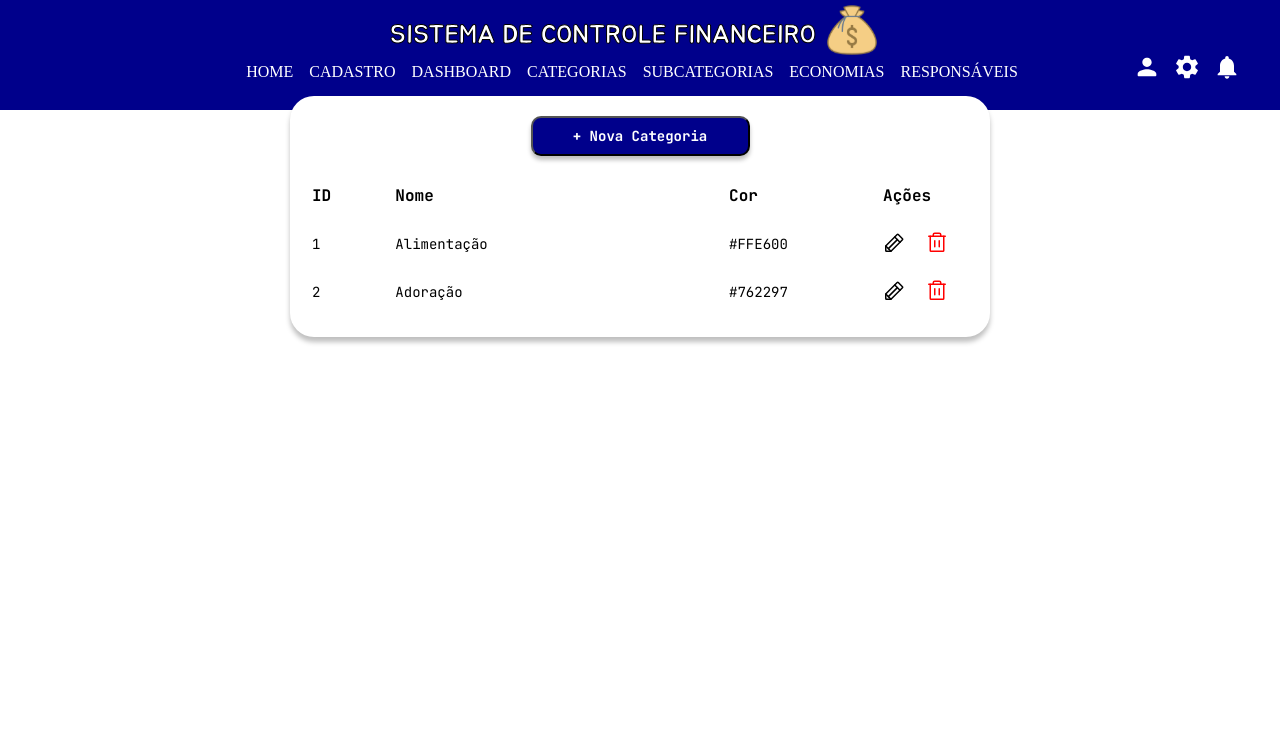
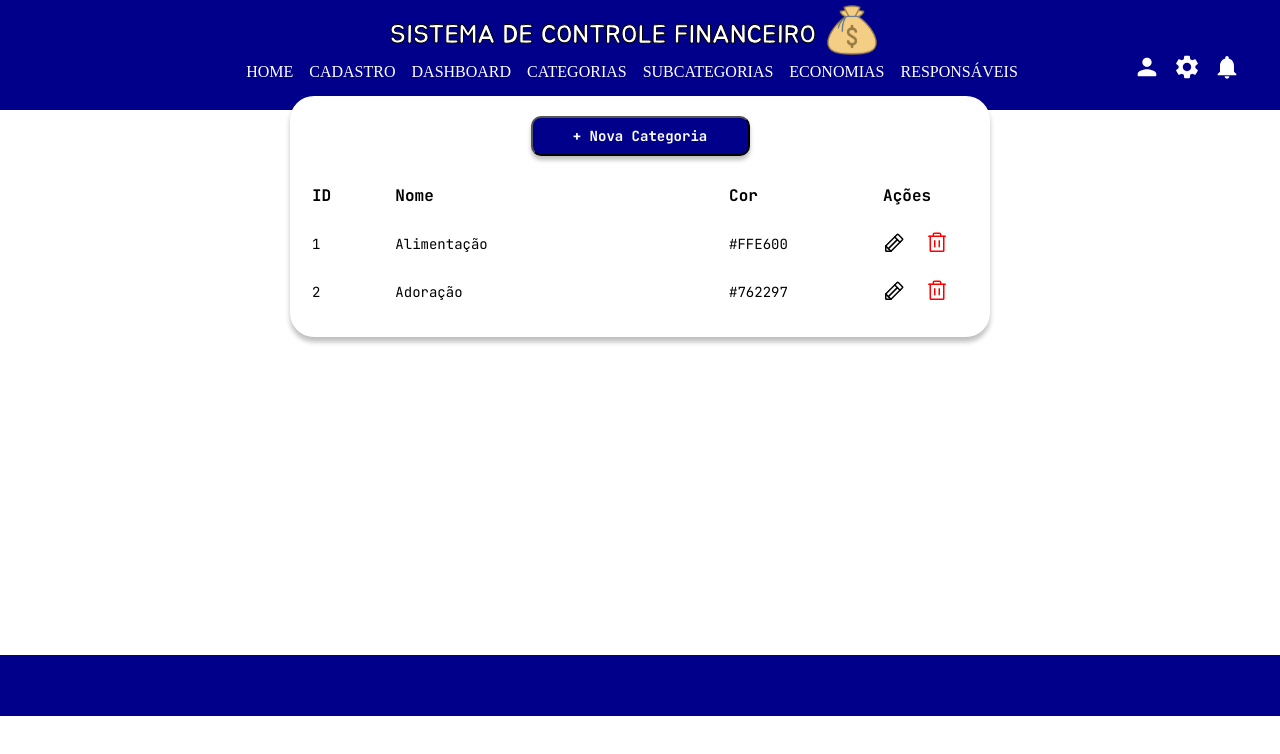
Before and after one commit to ViniciusLima7/sistema-de-controle-financeiro, a React (Vite) app: page /categorias in a window 1280 px wide. Shown: the top 754 px of the page. Built offline with nearby package versions, Linux system fonts and the light colour scheme.

Commit message:
Adiciona Footer as Paginas

```diff
--- a/src/components/Footer/index.tsx
+++ b/src/components/Footer/index.tsx
@@ -2,10 +2,15 @@ import React from "react";
 import { Rodape } from "../../pages/Login/styles";
 import { Container } from "./styles";
 
-export default function Footer() {
+interface FooterProp {
+  marginTop?: string;
+  top?: string;
+}
+
+export default function Footer({ marginTop, top }: FooterProp) {
   return (
-    <Container>
-      <Rodape>© 2022 - V7-WEB - Todos os direitos reservados</Rodape>
+    <Container marginTop={marginTop}>
+      <Rodape top={top}>© 2022 - V7-WEB - Todos os direitos reservados</Rodape>
     </Container>
   );
 }
--- a/src/components/Footer/styles.ts
+++ b/src/components/Footer/styles.ts
@@ -1,12 +1,20 @@
 import styled from "styled-components";
 
-export const Container = styled.div`
+interface PropContainer {
+  marginTop?: string;
+}
+
+export const Container = styled.div.attrs((props: PropContainer) => ({
+  marginTop: props.marginTop,
+}))<PropContainer>`
   width: 100vw;
   height: 94px;
+  margin-top: ${(props) => props.marginTop};
 
   background: var(--blue-600);
 
   @media screen and (max-width: 1280px) {
+    margin-top: calc(${(props) => props.marginTop} - 320px);
     height: 61px;
   }
 `;
--- a/src/pages/Cadastro/index.tsx
+++ b/src/pages/Cadastro/index.tsx
@@ -1,17 +1,20 @@
 import { Pencil, Trash } from "phosphor-react";
 import { Button } from "../../components/Button";
+import Footer from "../../components/Footer";
 import Header from "../../components/Header";
 import InfoArea from "../../components/InfoArea";
 import InputArea from "../../components/InputArea";
 import TableArea from "../../components/Table/TableArea";
+import { Fragment } from "./styles";
 
 export default function Cadastro() {
   return (
-    <>
+    <Fragment>
       <Header />
       <InfoArea />
       <InputArea />
       <TableArea />
-    </>
+      <Footer marginTop="865px" top="110%" />
+    </Fragment>
   );
 }
--- a/src/pages/Cadastro/styles.ts
+++ b/src/pages/Cadastro/styles.ts
@@ -1 +1,7 @@
 import styled from "styled-components";
+
+export const Fragment = styled.div`
+  overflow-x: hidden;
+  @media screen and (max-width: 1280px) {
+  }
+`;
--- a/src/pages/Categorias/index.tsx
+++ b/src/pages/Categorias/index.tsx
@@ -1,13 +1,15 @@
 import Actions from "../../components/Actions";
 import { Button } from "../../components/Button";
+import Footer from "../../components/Footer";
 import Header from "../../components/Header";
 import Column from "../../components/Table/Column";
 import Row from "../../components/Table/Row";
 import { Container } from "../../components/Table/TableArea/styles";
+import { Fragment } from "../Cadastro/styles";
 
 export default function Categorias() {
   return (
-    <>
+    <Fragment>
       <Header />
       <Container width="700px" top="2rem">
         <Button text="+ Nova Categoria" marginBottom="15px" />
@@ -48,6 +50,7 @@ export default function Categorias() {
           </tbody>
         </table>
       </Container>
-    </>
+      <Footer marginTop="865px" top="110%" />
+    </Fragment>
   );
 }
--- a/src/pages/Dashboard/index.tsx
+++ b/src/pages/Dashboard/index.tsx
@@ -1,4 +1,5 @@
 import { Button } from "../../components/Button";
+import Footer from "../../components/Footer";
 import Header from "../../components/Header";
 import {
   Input,
@@ -7,11 +8,12 @@ import {
   Select,
   Title,
 } from "../../components/InputArea/styles";
+import { Fragment } from "../Cadastro/styles";
 import { Container } from "./styles";
 
 export default function Dashboard() {
   return (
-    <>
+    <Fragment>
       <Header />
       <Container top="11rem">
         <InputLabel>
@@ -48,6 +50,7 @@ export default function Dashboard() {
           borderRadius="5px"
         />
       </Container>
-    </>
+      <Footer marginTop="865px" top="110%" />
+    </Fragment>
   );
 }
--- a/src/pages/Economias/index.tsx
+++ b/src/pages/Economias/index.tsx
@@ -1,13 +1,15 @@
 import Actions from "../../components/Actions";
 import { Button } from "../../components/Button";
+import Footer from "../../components/Footer";
 import Header from "../../components/Header";
 import Column from "../../components/Table/Column";
 import Row from "../../components/Table/Row";
 import { Container } from "../../components/Table/TableArea/styles";
+import { Fragment } from "../Cadastro/styles";
 
 export default function Economias() {
   return (
-    <>
+    <Fragment>
       <Header />
       <Container width="700px" top="2rem">
         <Button text="+ Meta de Economia" marginBottom="15px" />
@@ -54,6 +56,7 @@ export default function Economias() {
           </tbody>
         </table>
       </Container>
-    </>
+      <Footer marginTop="865px" top="110%" />
+    </Fragment>
   );
 }
--- a/src/pages/Home/index.tsx
+++ b/src/pages/Home/index.tsx
@@ -4,10 +4,11 @@ import money from "../../assets/money57.svg";
 import educacaoFinanceira from "../../assets/educacao-financeira-capa.svg";
 import { Rodape } from "../Login/styles";
 import Footer from "../../components/Footer";
+import { Fragment } from "../Cadastro/styles";
 
 export default function Home() {
   return (
-    <>
+    <Fragment>
       <Header />
       {/* Content */}
       <div>
@@ -39,6 +40,6 @@ export default function Home() {
       {/* Content */}
 
       <Footer />
-    </>
+    </Fragment>
   );
 }
--- a/src/pages/Responsaveis/index.tsx
+++ b/src/pages/Responsaveis/index.tsx
@@ -1,13 +1,15 @@
 import Actions from "../../components/Actions";
 import { Button } from "../../components/Button";
+import Footer from "../../components/Footer";
 import Header from "../../components/Header";
 import Column from "../../components/Table/Column";
 import Row from "../../components/Table/Row";
 import { Container } from "../../components/Table/TableArea/styles";
+import { Fragment } from "../Cadastro/styles";
 
 export default function Responsaveis() {
   return (
-    <>
+    <Fragment>
       <Header />
       <Container width="700px" top="2rem">
         <Button text="+ Novo Responsável" marginBottom="15px" />
@@ -45,6 +47,7 @@ export default function Responsaveis() {
           </tbody>
         </table>
       </Container>
-    </>
+      <Footer marginTop="865px" top="110%" />
+    </Fragment>
   );
 }
--- a/src/pages/SubCategorias/index.tsx
+++ b/src/pages/SubCategorias/index.tsx
@@ -1,13 +1,15 @@
 import Actions from "../../components/Actions";
 import { Button } from "../../components/Button";
+import Footer from "../../components/Footer";
 import Header from "../../components/Header";
 import Column from "../../components/Table/Column";
 import Row from "../../components/Table/Row";
 import { Container } from "../../components/Table/TableArea/styles";
+import { Fragment } from "../Cadastro/styles";
 
 export default function SubCategorias() {
   return (
-    <>
+    <Fragment>
       <Header />
       <Container width="700px" top="2rem">
         <Button text="+ Nova SubCategoria" marginBottom="15px" />
@@ -45,6 +47,7 @@ export default function SubCategorias() {
           </tbody>
         </table>
       </Container>
-    </>
+      <Footer marginTop="865px" top="110%" />
+    </Fragment>
   );
 }
```
